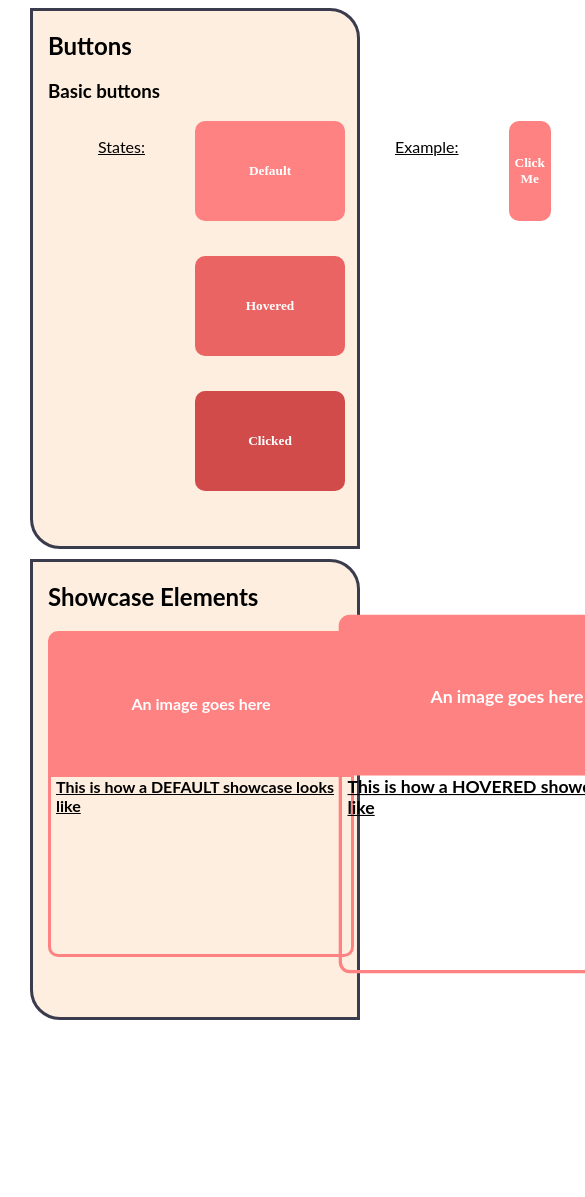
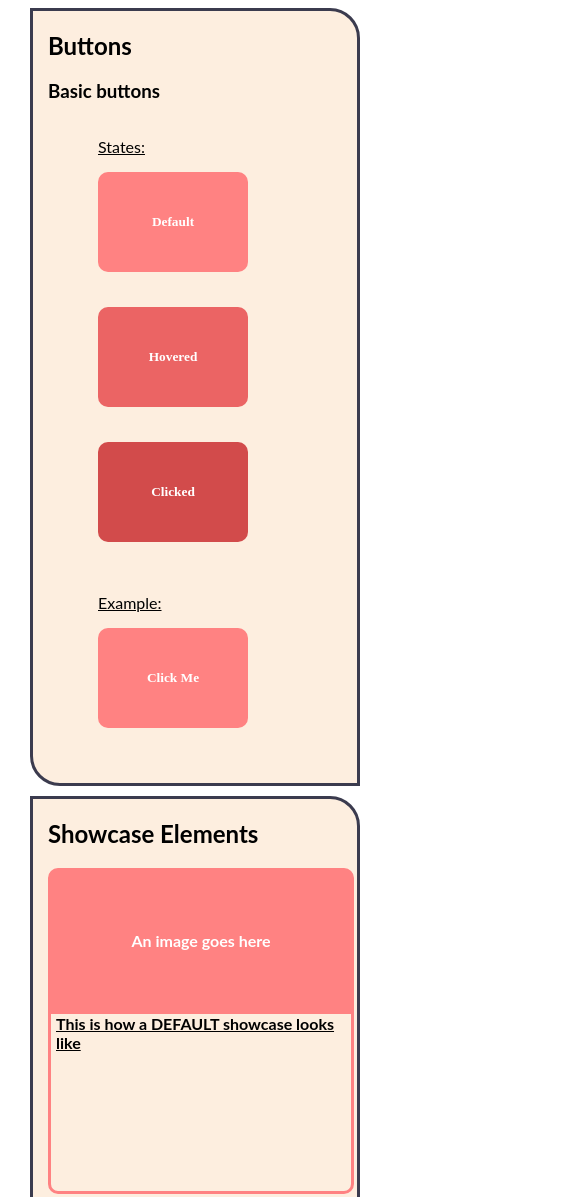
Before and after one commit to ezequiel-gutierrez/Codecademy-Repo, a plain HTML site: page Website Design System Challenge/index.html in a window 390 px wide. Shown: the part 2403-3600 px from the top of the page, 585 px wide, since content can reach past the window. Before the commit the page ends 3453 px from the top, so only its background shows below. Drawn offline with Linux system fonts and the light colour scheme; a web font is replaced by a local one.

Commit message:
Update buttons.css
Updated the styles to make them work on mobile devices

```diff
--- a/Website Design System Challenge/resources/styles/buttons.css
+++ b/Website Design System Challenge/resources/styles/buttons.css
@@ -6,6 +6,7 @@ p.titleOfTheShowcase {
 .basicButtons {
     display: flex;
     flex-direction: row;
+    flex-wrap: wrap;
 }
 
 .basicButtons label {
@@ -51,6 +52,7 @@ p.titleOfTheShowcase {
 .showcaseDisplay {
     display: flex;
     justify-content: space-around;
+    flex-wrap: wrap;
     padding-bottom: 40px;
 }
 
@@ -59,6 +61,7 @@ p.titleOfTheShowcase {
     border-radius: 10px;
     width: 300px;
     height: 320px;
+    margin-bottom: 40px;
 }
 
 .image {
```
